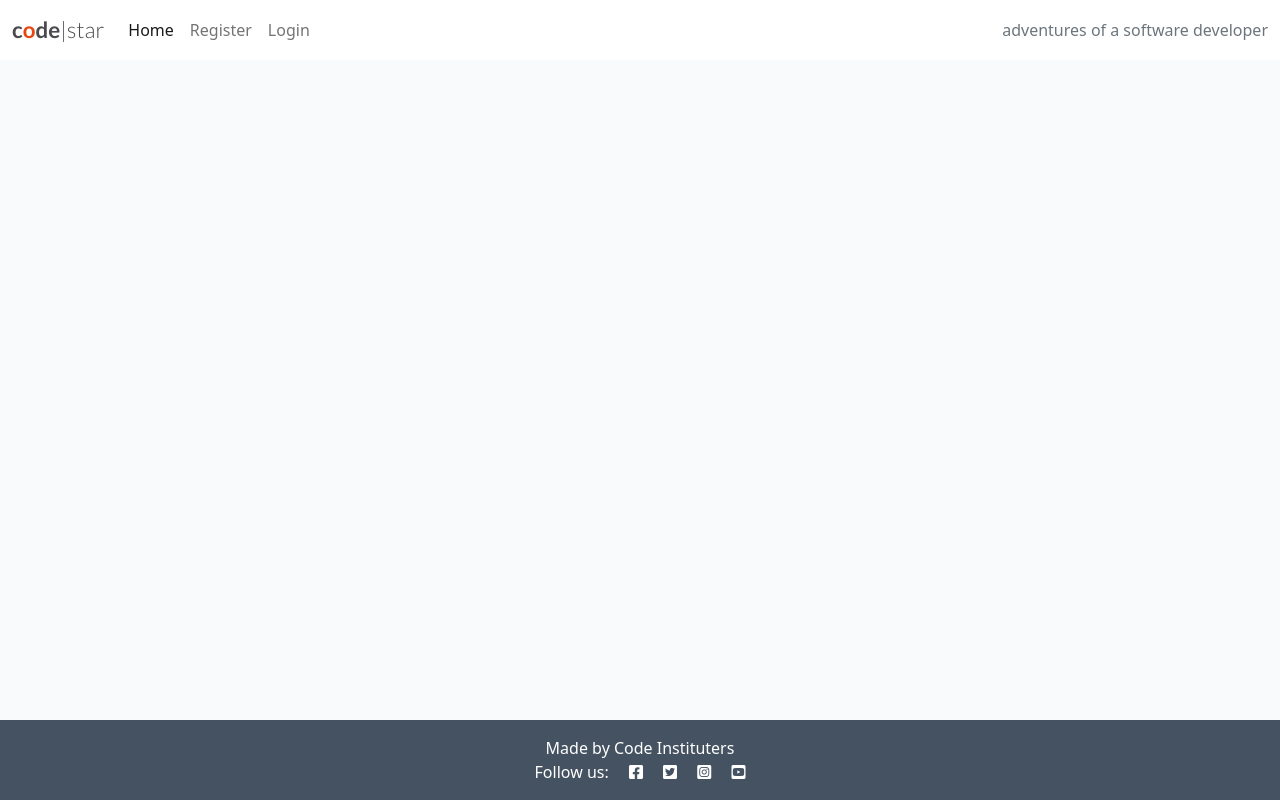
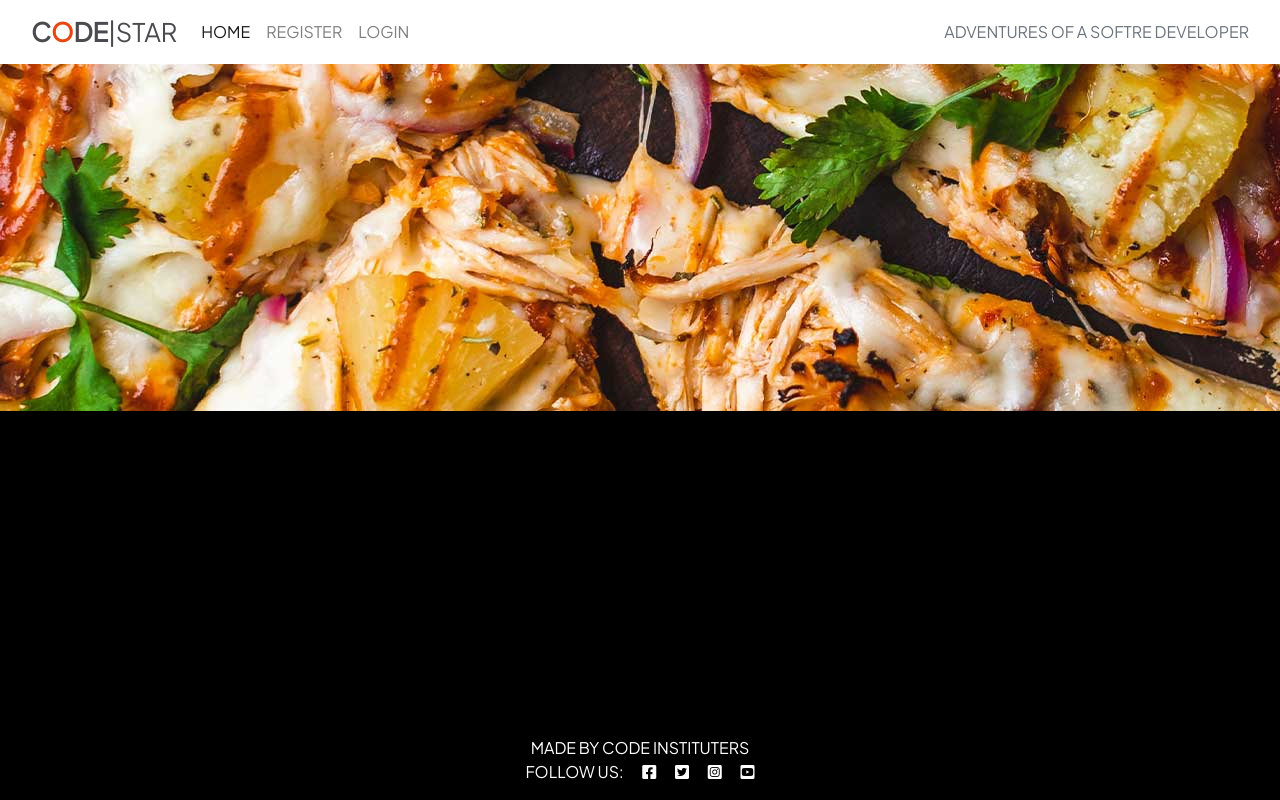
Before and after one commit to lisalindqvist95/proj4, a Django app: page / in a window 1280 px wide; the page is wider, and only the part inside the window is pictured. Run offline with Django 3.2, Linux system fonts and the light colour scheme; data that the repository does not hold is empty.

Commit message:
Add header and change fonts.

```diff
--- a/static/css/style.css
+++ b/static/css/style.css
@@ -1,12 +1,16 @@
 body {
-    background-color: #F9FAFC;
+    background-color: #000;
+    font-family: 'Plus Jakarta Sans', sans-serif;
+    text-transform: uppercase;
+
 }
 
 .brand {
-    font-family: Lato, sans-serif;
-    font-size: 1.4rem;
+    font-family: 'Plus Jakarta Sans', sans-serif;
+    font-size: 1.6rem;
     font-weight: 700;
     color: #4A4A4F;
+    text-transform: uppercase;
 }
 
 .red-o {
@@ -18,20 +22,20 @@ body {
 }
 
 .light-bg {
-    background-color: #fff;
+    background-color: #000;
 }
 
 .dark-bg {
-    background-color: #445261;
+    background-color: #000;
 }
 
 .main-bg {
-    background-color: #F9FAFC;
+    background-color: #000;
 }
 
 .card {
     border: none;
-    background-color: transparent;
+    background-color: #000;
 }
 
 .image-container {
@@ -43,13 +47,12 @@ body {
     bottom: 5%;
     min-width: 30%;
     left: -2px;
-    background-color: #23BBBB;
+    background-color: #000;
 }
 
 .author {
-    color: white;
+    color: #000;
     margin: 4px;
-    text-transform: uppercase;
 }
 
 .masthead {
@@ -62,7 +65,7 @@ body {
 }
 
 .masthead-text {
-    background-color: #445261;
+    background-color: #000;
     color: white;
     position: relative;
 }
@@ -107,7 +110,7 @@ body {
 }
 
 .btn-signup {
-    background-color: #23BBBB;
+    background-color: #000;
     color: #fff;
 }
 
@@ -118,7 +121,7 @@ body {
 }
 
 .link {
-    color: #23BBBB;
+    color: #000;
     text-decoration: none;
 }
 
@@ -129,14 +132,14 @@ body {
 }
 
 .btn-like {
-    color: #E84610;
+    color: #000;
     border: none;
     background: transparent;
 }
 
 .btn-like:hover,
 .btn-like:active {
-    color: #E84610;
+    color: #000;
     background: transparent;
     border: none;
 }
--- a/templates/base.html
+++ b/templates/base.html
@@ -6,9 +6,9 @@
 <head>
     <title>CodeStar Blog</title>
 
-    <link rel="preconnect" href="https://fonts.gstatic.com">
-    <link href="https://fonts.googleapis.com/css2?family=Roboto:wght@300&display=swap" rel="stylesheet">
-    <link href="https://fonts.googleapis.com/css2?family=Lato:wght@300;700&display=swap" rel="stylesheet">
+    <link rel="preconnect" href="https://fonts.googleapis.com">
+    <link rel="preconnect" href="https://fonts.gstatic.com" crossorigin>
+    <link href="https://fonts.googleapis.com/css2?family=Plus+Jakarta+Sans&display=swap" rel="stylesheet">
     <link rel="stylesheet" href="https://cdnjs.cloudflare.com/ajax/libs/font-awesome/5.15.3/css/all.min.css">
     <meta name="viewport" content="width=device-width, initial-scale=1" />
     <link href="https://cdn.jsdelivr.net/npm/bootstrap@5.0.1/dist/css/bootstrap.min.css" rel="stylesheet"
@@ -16,16 +16,20 @@
     <script src="https://cdn.jsdelivr.net/npm/bootstrap@5.0.1/dist/js/bootstrap.bundle.min.js"
         integrity="sha384-gtEjrD/SeCtmISkJkNUaaKMoLD0//ElJ19smozuHV6z3Iehds+3Ulb9Bn9Plx0x4" crossorigin="anonymous">
     </script>
+    <link rel="stylesheet" href="https://cdn.jsdelivr.net/npm/bootstrap@4.6.2/dist/css/bootstrap.min.css" integrity="sha384-xOolHFLEh07PJGoPkLv1IbcEPTNtaed2xpHsD9ESMhqIYd0nLMwNLD69Npy4HI+N" crossorigin="anonymous">
+
     <link rel="stylesheet" href="{% static 'css/style.css' %}">
-
 </head>
 
 <body class="d-flex flex-column h-100 main-bg">
-
+    <div class="header">
+        <img src="../images/header.jpg" alt="header image of pizza">
+    </div>
     <!-- Navigation -->
 
-    <nav class="navbar navbar-expand-lg navbar-light bg-white">
+    <nav class="navbar navbar-expand-lg navbar-light bg-white navbar-light bg-white fixed-top">
         <div class="container-fluid">
+
             <a class="navbar-brand" href="{% url 'home' %}"><span class="brand">c<span class="red-o">o</span>de<span
                         class="thin">|star</span></span></span></a>
             <button class="navbar-toggler" type="button" data-bs-toggle="collapse" data-bs-target="#navbarText"
@@ -51,7 +55,7 @@
                     {% endif %}
                 </ul>
                 <span class="navbar-text text-muted">
-                    adventures of a software developer
+                    adventures of a softre developer
                 </span>
             </div>
         </div>
```
Also changed, not shown: media/images/header.jpg (added).
